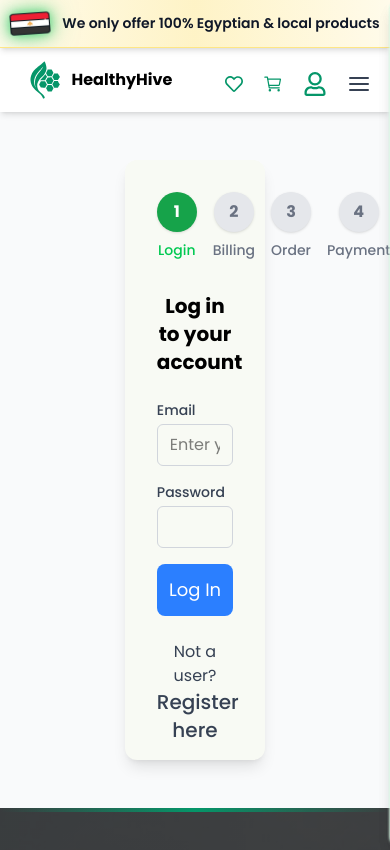
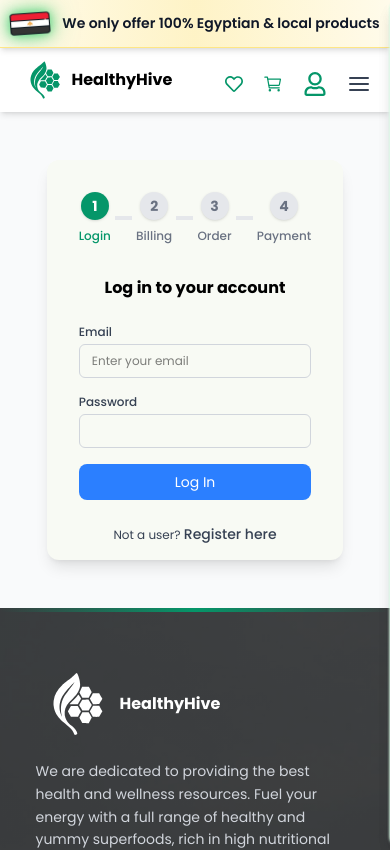
Before and after one commit to OmarIsmail277/HealthyHive, a React (Vite) app: page /checkout in a window 390 px wide. Shown: the top 850 px of the page. Built offline with nearby package versions, Linux system fonts and the light colour scheme.

Commit message:
checkout responsive

```diff
--- a/src/Routes/AppRoutes.jsx
+++ b/src/Routes/AppRoutes.jsx
@@ -67,9 +67,9 @@ export default function AppRoutes() {
           <Route path="/about" element={<AboutUs />} />
           <Route path="/tracking" element={<TrackingPage />} />
           {/* Protected Routes */}
-          <Route element={<ProtectedRoute />}>
+          {/* <Route element={<ProtectedRoute />}> */}
             <Route path="/profile" element={<Profile />} />
-          </Route>
+          {/* </Route> */}
 
           {/* Fallback */}
           <Route path="*" element={<NotFound />} />
--- a/src/components/MultiStepsCheckout/MutliStepsCheckout.jsx
+++ b/src/components/MultiStepsCheckout/MutliStepsCheckout.jsx
@@ -71,8 +71,8 @@ function MutliStepsCheckout() {
   if (isLoading || user === undefined) return <Spinner />;
 
   return (
-    <div className="w-[80%] mx-auto my-0 py-12">
-      <div className="w-[45%] bg-[#f8faf4] mx-auto my-0 shadow-lg rounded-xl py-4 px-8">
+    <div className='w-[80%] mx-auto my-0 py-12'>
+      <div className='lg:w-[50%] sm:w-[65%] md:w-[55%] w-[95%] bg-[#f8faf4] mx-auto my-0 shadow-lg rounded-xl py-4 px-8'>
         <NavCheckout currentStep={step} onStepChange={handleStepChange} />
 
         {step === 1 && <LoginCheckout onNext={handleNext} />}
--- a/src/components/MultiStepsCheckout/components/loginCheckout/LoginCheckout.jsx
+++ b/src/components/MultiStepsCheckout/components/loginCheckout/LoginCheckout.jsx
@@ -35,13 +35,11 @@ function LoginCheckout({ onNext }) {
 
     return (
         <div>
-      <h2 className="text-center text-xl font-bold mb-6">
-        Log in to your account
-      </h2>
+            <h2 className="text-center lg:text-xl text-md font-bold mb-6">Log in to your account</h2>
 
             <form className="space-y-4" onSubmit={handleSubmit(onSubmit)}>
                 <div>
-          <label className="block text-sm font-medium text-gray-700 mb-1">
+                    <label className="block lg:text-sm text-xs font-medium text-gray-700 mb-1">
                         Email
                     </label>
                     <input
@@ -55,17 +53,16 @@ function LoginCheckout({ onNext }) {
                                 message: "Invalid email format",
                             },
                         })}
-            className={`w-full border rounded-md px-3 py-2 focus:outline-none focus:ring focus:ring-blue-200 ${
-              errors.email ? "border-red-500" : "border-gray-300"
+                        className={`w-full border lg:text-base text-xs rounded-md px-3 py-2 focus:outline-none focus:ring focus:ring-blue-200 ${errors.email ? "border-red-500" : "border-gray-300"
                             }`}
                     />
                     {errors.email && (
-            <p className="text-red-500 text-sm mt-1">{errors.email.message}</p>
+                        <p className="text-red-500 lg:text-sm text-xs mt-1">{errors.email.message}</p>
                     )}
                 </div>
 
                 <div>
-          <label className="block text-sm font-medium text-gray-700 mb-1">
+                    <label className="block lg:text-sm text-xs font-medium text-gray-700 mb-1">
                         Password
                     </label>
                     <input
@@ -77,12 +74,11 @@ function LoginCheckout({ onNext }) {
                                 message: "Password must be at least 6 characters",
                             },
                         })}
-            className={`w-full border rounded-md px-3 py-2 focus:outline-none focus:ring focus:ring-blue-200 ${
-              errors.password ? "border-red-500" : "border-gray-300"
+                        className={`w-full border lg:text-base text-xs rounded-md px-3 py-2 focus:outline-none focus:ring focus:ring-blue-200 ${errors.password ? "border-red-500" : "border-gray-300"
                             }`}
                     />
                     {errors.password && (
-            <p className="text-red-500 text-sm mt-1">
+                        <p className="text-red-500 lg:text-sm text-xs mt-1">
                             {errors.password.message}
                         </p>
                     )}
@@ -91,8 +87,7 @@ function LoginCheckout({ onNext }) {
                 <button
                     type="submit"
                     disabled={isPending}
-          className="w-full bg-blue-500 text-white rounded-lg py-3 text-lg hover:bg-blue-600 transition"
-        >
+                    className="w-full bg-blue-500 text-white rounded-lg lg:py-3 py-2  lg:text-lg text-sm hover:bg-blue-600 transition">
                     {isPending ? (
                         <div className="flex items-center justify-center gap-2">
                             Logging in...
@@ -104,14 +99,16 @@ function LoginCheckout({ onNext }) {
                 </button>
             </form>
 
-      <p className="text-center text-m text-gray-700 mt-6">
+            <p className="text-center lg:text-base text-xs text-gray-700 mt-6">
                 Not a user?{" "}
-        <Link to="/register" className="text-xl hover:!underline font-medium">
+                <Link
+                    to="/register"
+                    className="lg:text-xl text-sm hover:!underline font-medium">
                     Register here
                 </Link>
             </p>
         </div>
-  );
+    )
 }
 
 export default LoginCheckout;
--- a/src/components/MultiStepsCheckout/components/navCheckout/NavCheckout.jsx
+++ b/src/components/MultiStepsCheckout/components/navCheckout/NavCheckout.jsx
@@ -6,48 +6,48 @@ function NavCheckout({ currentStep, onStepChange }) {
             <div className="flex items-center justify-between mb-8 mt-4">
 
                 <div onClick={() => onStepChange(1)} className="flex flex-col items-center cursor-pointer">
-                    <div className={`w-10 h-10 rounded-full flex items-center justify-center font-bold shadow
-                        ${currentStep >= 1 ? "bg-button text-white" : "bg-gray-200 text-gray-500"}`}>
+                    <div className={`lg:w-10 lg:h-10 w-7 h-7 lg:text-base text-sm rounded-full flex items-center justify-center font-bold shadow
+                        ${currentStep >= 1 ? "bg-primary text-white" : "bg-gray-200 text-gray-500"}`}>
                         1
                     </div>
-                    <span className={`mt-2 text-sm font-medium
-                        ${currentStep >= 1 ? "text-green-500" : "text-gray-500"}`}>
+                    <span className={`mt-2 lg:text-sm text-xs font-medium
+                        ${currentStep >= 1 ? "text-primary" : "text-gray-500"}`}>
                         Login
                     </span>
                 </div>
 
-                <div className={`flex-1 h-1 mx-2 ${currentStep > 1 ? "bg-green-500" : "bg-gray-200"}`}></div>
+                <div className={`flex-1 h-1 mx-1 ${currentStep > 1 ? "bg-primary" : "bg-gray-200"}`}></div>
 
                 <div onClick={() => onStepChange(2)} className="flex flex-col items-center cursor-pointer">
-                    <div className={`w-10 h-10 rounded-full flex items-center justify-center font-bold shadow
-                        ${currentStep >= 2 ? "bg-button text-white" : "bg-gray-200 text-gray-500"}`}>
+                    <div className={`lg:w-10 lg:h-10 w-7 h-7 lg:text-base text-sm rounded-full flex items-center justify-center font-bold shadow
+                        ${currentStep >= 2 ? "bg-primary text-white" : "bg-gray-200 text-gray-500"}`}>
                         2
                     </div>
-                    <span className={`mt-2 text-sm font-medium ${currentStep >= 2 ? "text-green-500" : "text-gray-500"}`}>
+                    <span className={`mt-2 lg:text-sm text-xs font-medium ${currentStep >= 2 ? "text-primary" : "text-gray-500"}`}>
                         Billing
                     </span>
                 </div>
 
-                <div className={`flex-1 h-1 mx-2 ${currentStep > 2 ? "bg-green-500" : "bg-gray-200"}`}></div>
+                <div className={`flex-1 h-1 mx-1 ${currentStep > 2 ? "bg-primary" : "bg-gray-200"}`}></div>
 
                 <div onClick={() => onStepChange(3)} className="flex flex-col items-center cursor-pointer">
-                    <div className={`w-10 h-10 rounded-full flex items-center justify-center font-bold shadow
-                        ${currentStep >= 3 ? "bg-button text-white" : "bg-gray-200 text-gray-500"}`} >
+                    <div className={`lg:w-10 lg:h-10 w-7 h-7 lg:text-base text-sm rounded-full flex items-center justify-center font-bold shadow
+                        ${currentStep >= 3 ? "bg-primary text-white" : "bg-gray-200 text-gray-500"}`} >
                         3
                     </div>
-                    <span className={`mt-2 text-sm font-medium ${currentStep >= 3 ? "text-green-500" : "text-gray-500"}`} >
+                    <span className={`mt-2 lg:text-sm text-xs font-medium ${currentStep >= 3 ? "text-primary" : "text-gray-500"}`} >
                         Order
                     </span>
                 </div>
 
-                <div className={`flex-1 h-1 mx-2 ${currentStep > 3 ? "bg-green-500" : "bg-gray-200"}`}></div>
+                <div className={`flex-1 h-1 mx-1 ${currentStep > 3 ? "bg-primary" : "bg-gray-200"}`}></div>
 
                 <div onClick={() => onStepChange(4)} className="flex flex-col items-center cursor-pointer" >
-                    <div className={`w-10 h-10 rounded-full flex items-center justify-center font-bold shadow
-                        ${currentStep >= 4 ? "bg-button text-white" : "bg-gray-200 text-gray-500"}`}>
+                    <div className={`lg:w-10 lg:h-10 w-7 h-7 lg:text-base text-sm rounded-full flex items-center justify-center font-bold shadow
+                        ${currentStep >= 4 ? "bg-primary text-white" : "bg-gray-200 text-gray-500"}`}>
                         4
                     </div>
-                    <span className={`mt-2 text-sm font-medium ${currentStep >= 4 ? "text-green-500" : "text-gray-500"}`}>
+                    <span className={`mt-2 lg:text-sm text-xs font-medium ${currentStep >= 4 ? "text-primary" : "text-gray-500"}`}>
                         Payment
                     </span>
                 </div>
```
Also changed, not shown: src/components/MultiStepsCheckout/components/billingCheckout/BillingCheckout.jsx (+11 -13 lines), src/components/MultiStepsCheckout/components/orderCheckout/OrderCheckout.jsx (+11 -11 lines), src/components/MultiStepsCheckout/components/paymentCheckout/PaymentCheckout.jsx (+10 -10 lines). Lines whose indentation alone changed are shown as unchanged.
